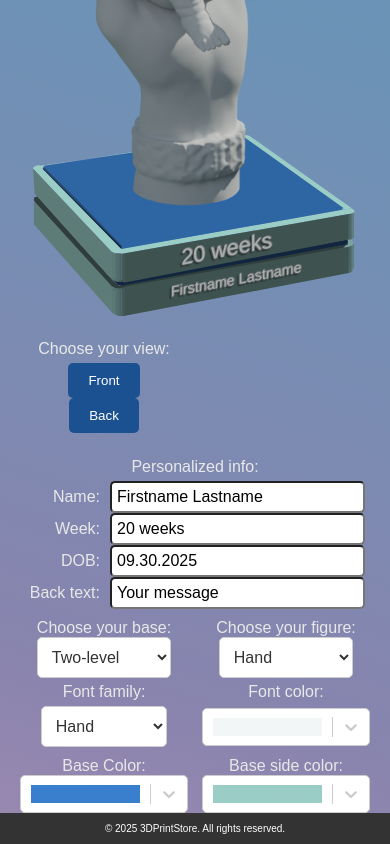
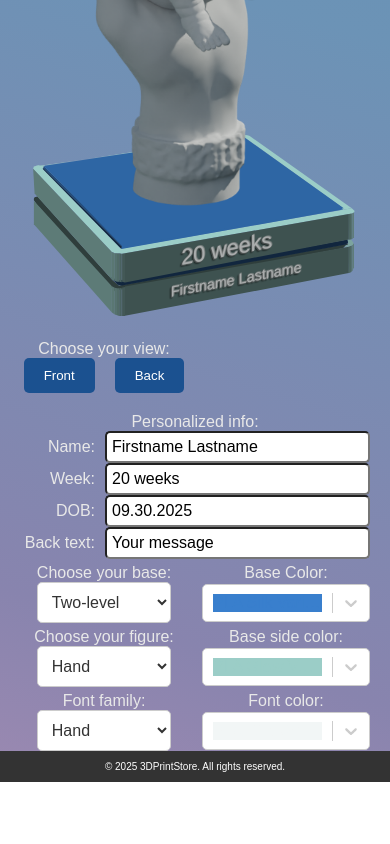
Before and after one commit to lucasliu2019/next_printstore, a Next.js app: page /baby3d in a window 390 px wide. Shown: the part 719-1563 px from the top of the page. After the commit the page ends 1501 px from the top, so only its background shows below. Built offline with nearby package versions, Linux system fonts and the light colour scheme.

Commit message:
width setup

```diff
--- a/src/app/baby3d/page.module.css
+++ b/src/app/baby3d/page.module.css
@@ -162,7 +162,6 @@
   align-items: center;
   flex-wrap: wrap;
   justify-content: center;
-  padding: 5px; /* Add padding inside the fieldset */
   gap: 0 20px;
   /* Light gray border */
   /* border: 2px solid #d2ddff;
@@ -221,6 +220,31 @@
     width: 100%; /* Take full width of the parent */
     flex: 0 0 100%; /* Ensure it spans the full row */
   }
+
+  .fieldset_baseT{
+    order: 0;
+  }
+
+  .fieldset_baseC{
+    order: 1;
+  }
+
+  .fieldset_figureT{
+    order: 2;
+  }
+
+  .fieldset_sideC{
+    order: 3;
+  }
+
+  .fieldset_fontT{
+    order: 4;
+  }
+
+  .fieldset_fontC{
+    order: 5;
+  }
+
 
 
   .fieldset:not(.fieldset_info) {
--- a/src/app/baby3d/page.tsx
+++ b/src/app/baby3d/page.tsx
@@ -158,7 +158,7 @@ export default function About() {
       <div className={styles.card_container}>
         {/**************************  Left Card ******************************/}
         <div className={styles.left_container}>
-          <fieldset className={styles.fieldset}>
+          <fieldset className={`${styles.fieldset} ${styles.fieldset_baseT}`}>
             <legend className={styles.fieldset_legend}>
               Choose your base:
             </legend>
@@ -189,7 +189,7 @@ export default function About() {
             )}
           </fieldset>
 
-          <fieldset className={styles.fieldset}>
+          <fieldset className={`${styles.fieldset} ${styles.fieldset_figureT}`}>
             <legend className={styles.fieldset_legend}>
               Choose your figure:
             </legend>
@@ -268,7 +268,7 @@ export default function About() {
             </div>
           </fieldset>
 
-          <fieldset className={styles.fieldset_center}>
+          <fieldset className={`${styles.fieldset_center} ${styles.fieldset_fontT}`}>
             <legend className={styles.fieldset_legend}>Font family:</legend>
             <select
               className={styles.selector}
@@ -283,7 +283,7 @@ export default function About() {
             </select>
           </fieldset>
 
-          <fieldset className={styles.fieldset}>
+          <fieldset className={`${styles.fieldset} ${styles.fieldset_fontC}`}>
             <legend className={styles.fieldset_legend}>Font color:</legend>
             <p className={styles.fieldset_display}>{colors[fontColor].name}</p>
 
@@ -347,7 +347,7 @@ export default function About() {
             )}
           </fieldset>
 
-          <fieldset className={styles.fieldset}>
+          <fieldset className={`${styles.fieldset} ${styles.fieldset_baseC}`}>
             <legend className={styles.fieldset_legend}>Base Color:</legend>
             <p className={styles.fieldset_display}>{colors[baseColor].name}</p>
 
@@ -411,7 +411,7 @@ export default function About() {
             )}
           </fieldset>
 
-          <fieldset className={styles.fieldset}>
+          <fieldset className={`${styles.fieldset} ${styles.fieldset_sideC}`}>
             <legend className={styles.fieldset_legend}>Base side color:</legend>
             <p className={styles.fieldset_display}>{colors[sideColor].name}</p>
 
```
